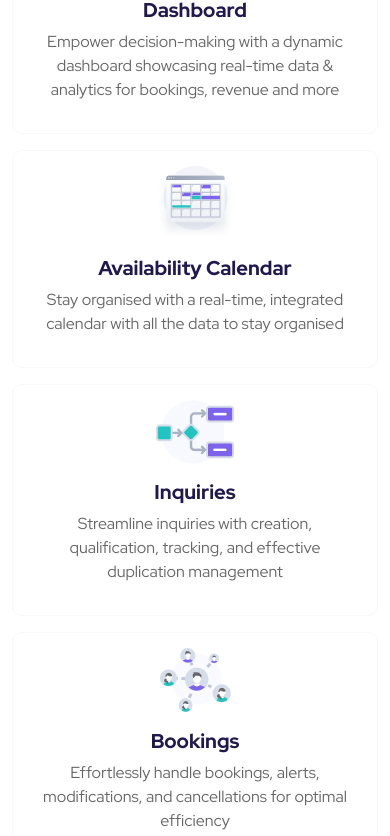
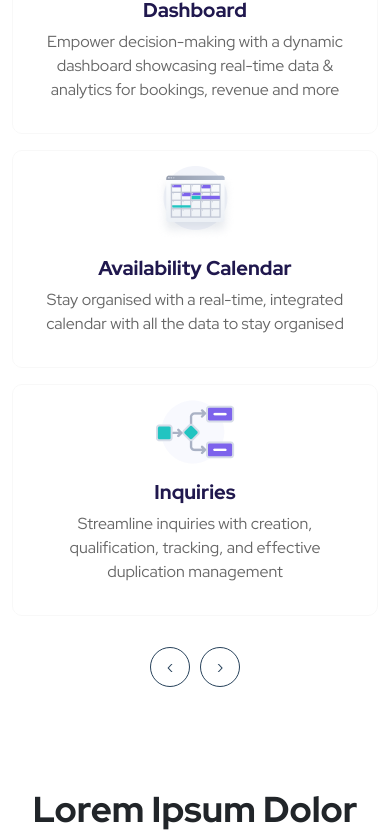
Before and after one commit to shaadq/boozno-website, a React (Create React App) app: page / in a window 390 px wide. Shown: the part 1295-2131 px from the top of the page. Built offline with nearby package versions, Linux system fonts and the light colour scheme.

Commit message:
carousel added

```diff
--- a/package.json
+++ b/package.json
@@ -7,9 +7,12 @@
     "@testing-library/react": "^13.4.0",
     "@testing-library/user-event": "^13.5.0",
     "bootstrap": "^5.3.3",
+    "jquery": "^3.7.1",
+    "jquery.easing": "^1.4.1",
     "react": "^18.3.0",
     "react-bootstrap": "^2.10.2",
     "react-dom": "^18.3.0",
+    "react-owl-carousel": "^2.3.3",
     "react-router-dom": "^6.23.0",
     "react-scripts": "5.0.1",
     "sass": "^1.75.0",
--- a/public/index.html
+++ b/public/index.html
@@ -5,11 +5,9 @@
     <link rel="icon" href="%PUBLIC_URL%/favicon.ico" />
     <meta name="viewport" content="width=device-width, initial-scale=1" />
     <meta name="theme-color" content="#000000" />
-    <meta
-      name="description"
-      content="Web site created using create-react-app"
-    />
+    <meta name="description" content="Web site created using create-react-app" />
     <link rel="apple-touch-icon" href="%PUBLIC_URL%/logo192.png" />
+    <script src="https://code.jquery.com/jquery-3.4.1.min.js"></script>
     <!--
       manifest.json provides metadata used when your web app is installed on a
       user's mobile device or desktop. See https://developers.google.com/web/fundamentals/web-app-manifest/
--- a/src/components/pages/homepage/Homepage.jsx
+++ b/src/components/pages/homepage/Homepage.jsx
@@ -14,6 +14,7 @@ import FAQ from "../../common/faq/FAQ";
 import RightAnswer from "../../common/right-answer/RightAnswer";
 import Header from "../../header/Header";
 import Footer from "../../footer/Footer";
+import OwlCarousel from "react-owl-carousel";
 
 const Homepage = () => {
   let salesList = [
@@ -65,6 +66,18 @@ const Homepage = () => {
     },
   ];
 
+  const chunkArray = (arr, size) => {
+    const result = [];
+    for (let i = 0; i < arr.length; i += size) {
+      result.push(arr.slice(i, i + size));
+    }
+    return result;
+  };
+
+  // Chunk the salesList into groups of three
+  const salesChunks = chunkArray(salesList, 3);
+  console.log(salesChunks);
+
   return (
     <div>
       <Header />
@@ -114,7 +127,9 @@ const Homepage = () => {
               A collection of sales tools designed <br /> with revenue growth in mind
             </h2>
             <div className="section-subtitle">End-To-End, Powerful Suite of Features for efficient leads and bookings management</div>
-            <div className="row mt-5">
+
+            <div className="d-none d-md-block">
+              <div className="row mt-5 ">
                 {salesList.map((data, index) => (
                   <div className="col-md-4 mb-3" key={index}>
                     <div className="collection-sales-card">
@@ -124,6 +139,27 @@ const Homepage = () => {
                     </div>
                   </div>
                 ))}
+              </div>
+            </div>
+
+            <div className="mt-5 d-block d-md-none">
+              <OwlCarousel className="owl-theme" loop margin={10} nav dots={false} items={1}>
+                {salesChunks.map((chunk, index) => (
+                  <div className="item" key={index}>
+                    <div className="row">
+                      {chunk.map((data, subIndex) => (
+                        <div className="col-12 mb-3" key={subIndex}>
+                          <div className="collection-sales-card">
+                            <img src={data.img} className="mb-3" alt={data.title} />
+                            <h5>{data.title}</h5>
+                            <p>{data.desc}</p>
+                          </div>
+                        </div>
+                      ))}
+                    </div>
+                  </div>
+                ))}
+              </OwlCarousel>
             </div>
           </div>
         </section>
@@ -160,7 +196,7 @@ const Homepage = () => {
               <div className="col-md-6">
                 <div className="row">
                   <div className="col-md-6 mb-3 mb-md-0">
-                    <div className="homepage-plan-card bg-beige mb-3 mb-md-0">
+                    <div className="homepage-plan-card bg-beige mb-3 mb-md-3">
                       <div className="mb-5">
                         Find the best plan for your <br className="d-none d-md-block" /> venue management
                       </div>
--- a/src/components/pages/homepage/Homepage.scss
+++ b/src/components/pages/homepage/Homepage.scss
@@ -34,6 +34,10 @@
   text-align: center;
   transition: 0.2s;
   cursor: pointer;
+
+  img {
+    margin: 0 auto;
+  }
 
   h5 {
     color: #20184e;
@@ -74,8 +78,31 @@
   border-radius: 18px;
   height: 100%;
   padding: 25px;
-  box-shadow: rgba(50, 50, 93, 0.25) 0px 30px 60px -12px inset,
-    rgba(0, 0, 0, 0.3) 0px 120px 61px 17px inset;
+  box-shadow: rgba(50, 50, 93, 0.25) 0px 30px 60px -12px inset, rgba(0, 0, 0, 0.3) 0px 120px 61px 17px inset;
+}
+
+.owl-carousel {
+  .owl-item {
+    img {
+      width: auto !important;
+    }
+  }
+}
+
+.owl-nav {
+  button {
+    border: 1px solid #27425b !important;
+    color: #27425b !important;
+    width: 40px;
+    height: 40px;
+    border-radius: 50% !important;
+  }
+
+  button:hover {
+    color: #ffffff !important;
+    border: 1px solid #7d63ec !important;
+    background-color: #7d63ec !important;
+  }
 }
 
 @media screen and (max-width: 768px) {
--- a/src/index.js
+++ b/src/index.js
@@ -4,6 +4,8 @@ import App from "./App";
 import "bootstrap/dist/css/bootstrap.css";
 import "bootstrap/dist/css/bootstrap.min.css";
 import "bootstrap/dist/js/bootstrap.min.js";
+import "owl.carousel/dist/assets/owl.carousel.css";
+import "owl.carousel/dist/assets/owl.theme.default.css";
 import { BrowserRouter } from "react-router-dom";
 import "./assets/css/main.scss";
 
```
Also changed, not shown: 1 other file (tests, documents, lock files or other folders). Lines whose indentation alone changed are shown as unchanged.
